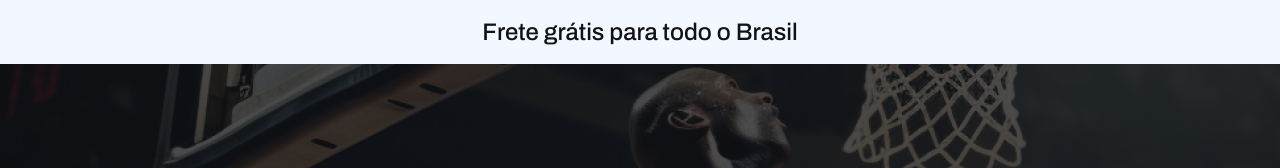
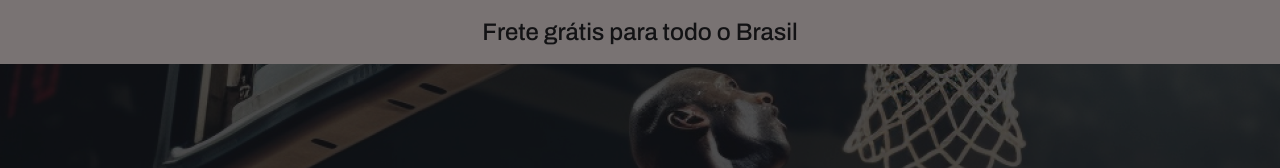
Before and after one commit to Eduarda13Santiago/JordanShoes, a plain HTML site: page home/index.html in a window 1280 px wide. Shown: the top 168 px of the page. Drawn offline with Linux system fonts and the light colour scheme.

Commit message:
Testando

```diff
--- a/assets/style/global.css
+++ b/assets/style/global.css
@@ -23,6 +23,7 @@
 
     --cinza: #f3f7ff;
     --branco: #ffffff;
+    --cinza: #797373;
   }
 
   body {
```
